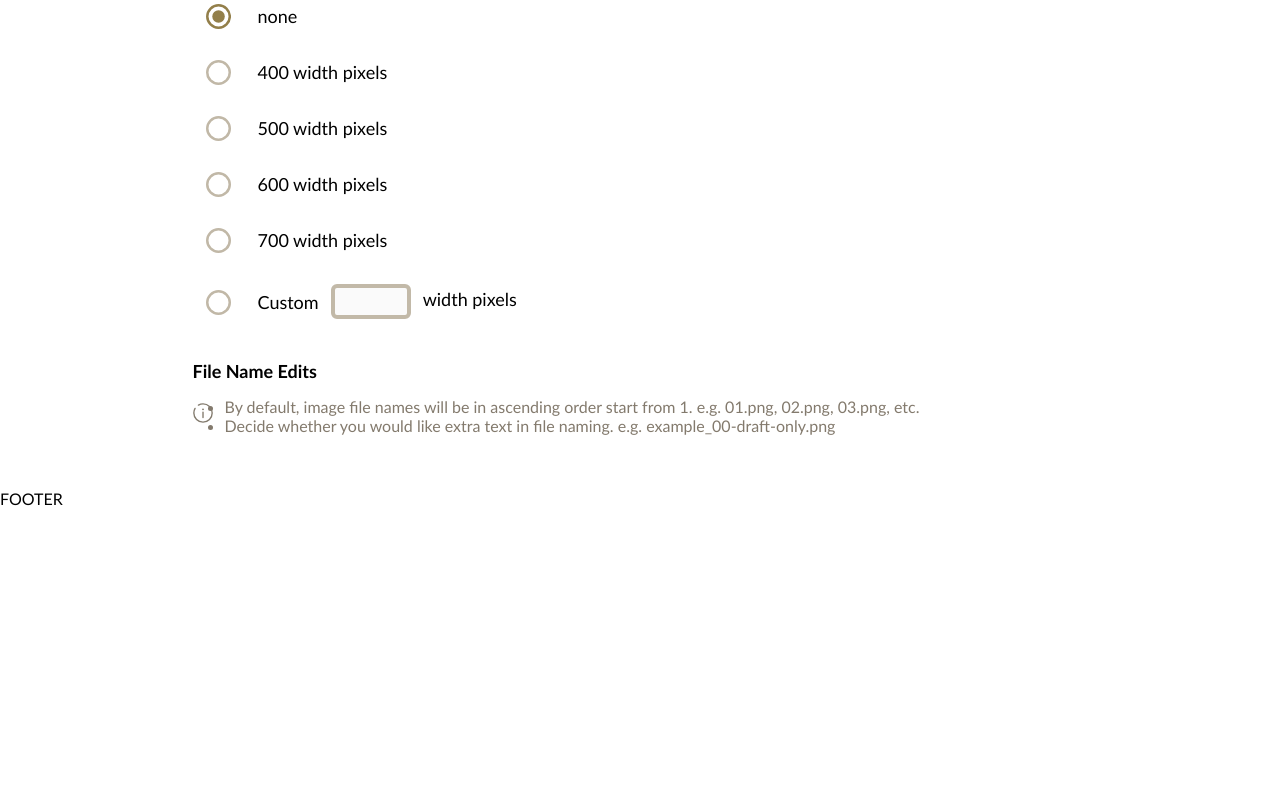
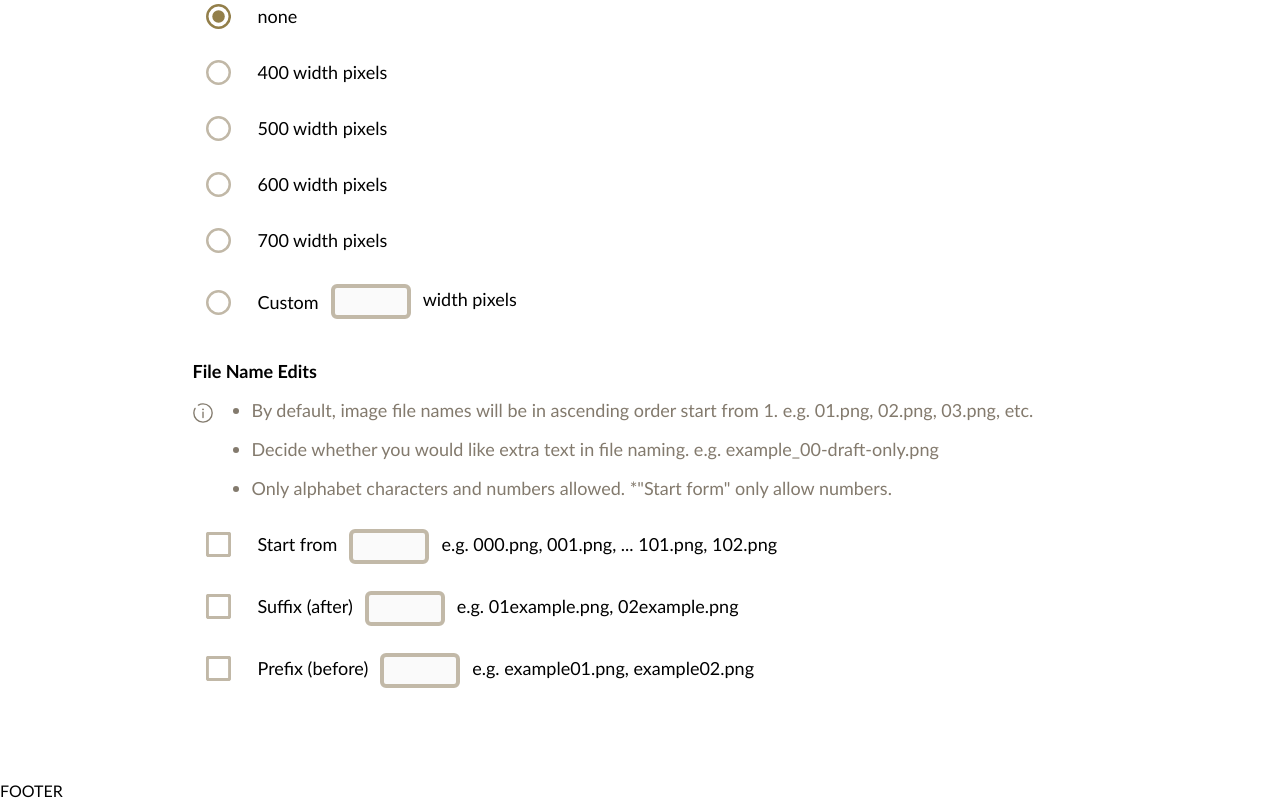
Before and after one commit to hyfydistro/super-comic-slicer, a React app: page / in a window 1280 px wide. Shown: the part 1700-2500 px from the top of the page. Before the commit the page ends 2208 px from the top, so only its background shows below. Built offline with nearby package versions, Linux system fonts and the light colour scheme; a web font is replaced by a local one.

Commit message:
feat(pages): add 'FileNameEdits' component and functionality

```diff
--- a/src/models/constants.ts
+++ b/src/models/constants.ts
@@ -1,6 +1,6 @@
 import IconWebtoon from "../../public/assets/images/icon-webtoon.svg";
 import IconTapas from "../../public/assets/images/icon-tapas.png";
-import { IFileExtenionOption, IWebcomicOption } from "./utils";
+import { EDIT_TYPE, IFileExtenionOption, IWebcomicOption } from "./utils";
 
 // Accepted file types
 export const fileTypes = [
@@ -95,3 +95,24 @@ export const squashLevelOptions = [
     label: null
   }
 ];
+
+export const FileNameOption = [
+  {
+    label: "Start from",
+    example: "e.g. 000.png, 001.png, ... 101.png, 102.png",
+    editType: EDIT_TYPE.START_FROM,
+    regexPattern: new RegExp(/^[0-9]*$/)
+  },
+  {
+    label: "Suffix (after)",
+    example: "e.g. 01example.png, 02example.png",
+    editType: EDIT_TYPE.SUFFIX,
+    regexPattern: new RegExp(/^[a-zA-Z0-9]*$/)
+  },
+  {
+    label: "Prefix (before)",
+    example: "e.g. example01.png, example02.png",
+    editType: EDIT_TYPE.PREFIX,
+    regexPattern: new RegExp(/^[a-zA-Z0-9]*$/)
+  }
+];
--- a/src/models/utils.ts
+++ b/src/models/utils.ts
@@ -28,3 +28,9 @@ export type IFileExtenionOption = {
   type: string;
   label: string;
 };
+
+export enum EDIT_TYPE {
+  START_FROM,
+  SUFFIX,
+  PREFIX
+};
--- /dev/null
+++ b/src/pages/UseTool/Options/FileNameEdits/CheckboxTextInput/CheckboxTextInput.scss
@@ -0,0 +1,70 @@
+@use "../../../../../styles/base/index" as *;
+@use "../../../../../styles/utils/index" as *;
+
+.checkbox-text-input-wrapper {
+  display: flex;
+  align-items: center;
+  padding: $space-half-desktop 0;
+
+  @include mq-small {
+    padding: $space-half-mobile 0;
+  }
+
+  input:first-child {
+    visibility: hidden;
+
+    + .first-text::before {
+      content: url("../../../../../../public/assets/images/checkbox.svg");
+      display: inline-block;
+      width: 25px;
+      height: 25px;
+      -webkit-font-smoothing: antialiased;
+      font-size: 25px;
+      line-height: 1;
+      position: relative;
+      top: 6px;
+      margin-right: $space-lv-1-desktop;
+
+      @include mq-small {
+          margin-right: $space-lv-1-mobile;
+      }
+    }
+
+    &:checked + .first-text::before {
+      content: url("../../../../../../public/assets/images/checkbox-checked.svg");
+      color: $warm-black-30;
+      animation: checkpop 230ms ease-in;
+    }
+  }
+
+  @keyframes checkpop {
+    0% {
+        transform: scale(0);
+    }
+
+    80% {
+        transform: scale(1.3);
+    }
+
+    100% {
+        transform: scale(1);
+    }
+  }
+
+  input:nth-of-type(2) {
+    width: 80px;
+    border: 4px solid $gold-yellow-80;
+    border-radius: 6px;
+    padding: 6px 6px;
+    margin: 0 $space-half-desktop;
+
+    &:focus {
+      border: 4px solid $steel-blue-60;
+      outline: none;
+    }
+
+    &:disabled {
+      border: 4px solid $warm-black-30;
+    }
+  }
+}
--- /dev/null
+++ b/src/pages/UseTool/Options/FileNameEdits/CheckboxTextInput/CheckboxTextInput.tsx
@@ -0,0 +1,89 @@
+import { ReactElement, useEffect, useRef, useState, ChangeEvent, MouseEvent, useCallback } from 'react';
+import { EDIT_TYPE } from '../../../../../models/utils';
+
+import "./CheckboxTextInput.scss";
+
+type IProps = {
+  label: string;
+  example: string;
+  editType: EDIT_TYPE;
+  handleFileNameEdits: (value: string, editType: EDIT_TYPE) => void;
+  regexPattern: RegExp;
+};
+
+function CheckboxTextInput({ label, example, editType, handleFileNameEdits, regexPattern }: IProps): ReactElement {
+  const [value, setValue] = useState<string>("");
+  const [isDisabled, setIsDisabled] = useState(true);
+
+  const inputCheckboxRef = useRef<HTMLInputElement>(null);
+  const inputTextRef = useRef<HTMLInputElement>(null);
+
+  const simulateInputElementClickEvent = useCallback((e: MouseEvent<HTMLDivElement, globalThis.MouseEvent>) => {
+    e.preventDefault();
+    e.stopPropagation();
+    const targetElement = e.target as HTMLInputElement;
+
+    if (editType === EDIT_TYPE.START_FROM) {
+      if (targetElement.type !== "number") {
+        setIsDisabled((current) => !current);
+      }
+    } else {
+      if ((targetElement.type !== "text")) {
+        setIsDisabled((current) => !current);
+      }
+    }
+  }, []);
+
+  function handleInputChange(e: ChangeEvent<HTMLInputElement>): void {
+    const newValue = e.target.value;
+    const isValid = regexPattern.test(newValue);
+
+    if (isValid) {
+      setValue(newValue);
+    }
+  }
+
+  useEffect(() => {
+    if (isDisabled === false) {
+      inputTextRef.current?.focus();
+    }
+  }, [isDisabled]);
+
+  useEffect(() => {
+    handleFileNameEdits(value, editType);
+  }, [value]);
+
+  return (
+    <div className="checkbox-text-input-wrapper">
+      <div
+        className="checkbox-text-input"
+        onClick={(e) => simulateInputElementClickEvent(e)}
+      >
+        <input
+          ref={inputCheckboxRef}
+          type="checkbox"
+          checked={!isDisabled}
+          readOnly
+        />
+
+        <span className="first-text">
+          {label}
+        </span>
+
+        <input
+          ref={inputTextRef}
+          disabled={isDisabled}
+          value={value}
+          type={editType === EDIT_TYPE.START_FROM ? "number" : "text"}
+          onChange={handleInputChange}
+        />
+
+        <span className="second-text">
+          {example}
+        </span>
+      </div>
+    </div>
+  );
+}
+
+export default CheckboxTextInput;
--- a/src/pages/UseTool/Options/FileNameEdits/FileNameEdits.tsx
+++ b/src/pages/UseTool/Options/FileNameEdits/FileNameEdits.tsx
@@ -1,8 +1,17 @@
 import { ReactElement } from 'react';
+import { FileNameOption } from '../../../../models/constants';
+import { EDIT_TYPE } from '../../../../models/utils';
 
 import InfoIcon from "../../../../../public/assets/images/info.svg";
+import CheckboxTextInput from './CheckboxTextInput/CheckboxTextInput';
 
-function FileNameEdits(): ReactElement {
+import "./FileNameEdits.scss";
+
+type IProps = {
+  handleFileNameEdits: (value: string, type: EDIT_TYPE) => void;
+};
+
+function FileNameEdits({ handleFileNameEdits }: IProps): ReactElement {
   return (
     <div className="file-name-edits-container">
       <p className="info-heading">File Name Edits</p>
@@ -12,10 +21,20 @@ function FileNameEdits(): ReactElement {
         <ul>
           <li>By default, image file names will be in ascending order start from 1. e.g. 01.png, 02.png, 03.png, etc.</li>
           <li>Decide whether you would like extra text in file naming. e.g. example_00-draft-only.png</li>
+          <li>Only alphabet characters and numbers allowed. *"Start form" only allow numbers.</li>
         </ul>
       </div>
 
-    {/* map options here */}
+      {FileNameOption.map(({ label, example, editType, regexPattern }, index) => (
+        <CheckboxTextInput
+          key={index}
+          label={label}
+          example={example}
+          editType={editType}
+          handleFileNameEdits={handleFileNameEdits}
+          regexPattern={regexPattern}
+        />
+      ))}
     </div>
   );
 }
--- a/src/pages/UseTool/Options/Options.tsx
+++ b/src/pages/UseTool/Options/Options.tsx
@@ -1,5 +1,6 @@
 import { ReactElement, useState, MouseEvent } from 'react';
 import showHideTriangle from "../../../../public/assets/images/show-hide-triangle.svg";
+import { EDIT_TYPE } from '../../../models/utils';
 
 import StepTitle from '../../../components/StepTitle/StepTitle';
 import FileExtensions from './FileExtensions/FileExtensions';
@@ -11,9 +12,10 @@ import "./Options.scss";
 type IProps = {
   handleSelectedFileExtension: (value: string) => void;
   handleSelectedSquashLevel: (value: string) => void;
+  handleFileNameEdits: (value: string, type: EDIT_TYPE) => void;
 };
 
-function Options({ handleSelectedFileExtension, handleSelectedSquashLevel }: IProps): ReactElement {
+function Options({ handleSelectedFileExtension, handleSelectedSquashLevel, handleFileNameEdits }: IProps): ReactElement {
   // const [isOpen, setIsOpen] = useState(false);
   const [isOpen, setIsOpen] = useState(true);
 
@@ -45,7 +47,9 @@ function Options({ handleSelectedFileExtension, handleSelectedSquashLevel }: IPr
               handleSelectedSquashLevel={handleSelectedSquashLevel}
             />
 
-            <FileNameEdits />
+            <FileNameEdits
+              handleFileNameEdits={handleFileNameEdits}
+            />
           </div>
         </div>
       </div>
--- a/src/pages/UseTool/UseTool.tsx
+++ b/src/pages/UseTool/UseTool.tsx
@@ -1,5 +1,5 @@
 import { ReactElement, useState, MouseEvent } from 'react';
-import { IDataImage } from '../../models/utils';
+import { EDIT_TYPE, IDataImage } from '../../models/utils';
 
 import Upload from './Upload/Upload';
 import Select from './Select/Select';
@@ -12,6 +12,9 @@ function UseTool(): ReactElement {
   const [selectedWebcomics, setSelectedWebcomics] = useState<string[]>([]);
   const [fileExtension, setFileExtension] = useState<string>();
   const [squashLevel, setSquashLevel] = useState<number>(0);
+  const [startFrom, setStartFrom] = useState<number>(0)
+  const [suffix, setSuffix] = useState<string>("");
+  const [prefix, setPrefix] = useState<string>("");
   // const [hasSelectFormError, setHasSelectFormError] = useState(false);
 
   // TODO
@@ -50,6 +53,18 @@ function UseTool(): ReactElement {
     setSquashLevel(Number(value));
   }
 
+  function handleFileNameEdits(value: string, type: EDIT_TYPE): void {
+    if (type === EDIT_TYPE.START_FROM) {
+      setStartFrom(Number(value));
+    }
+    if (type === EDIT_TYPE.SUFFIX) {
+      setSuffix(value);
+    }
+    if (type === EDIT_TYPE.PREFIX) {
+      setPrefix(value);
+    }
+  }
+
   function handleBeginSlice(): void {
     // - Check webcomic has been selected - mandatory
     // else send warning message
@@ -76,6 +91,7 @@ function UseTool(): ReactElement {
         <Options
           handleSelectedFileExtension={handleSelectedFileExtension}
           handleSelectedSquashLevel={handleSelectedSquashLevel}
+          handleFileNameEdits={handleFileNameEdits}
         />
       </article>
     </main>
```
